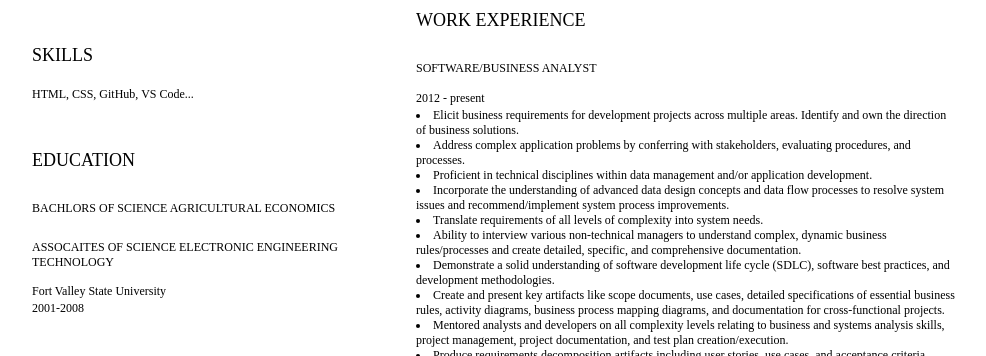
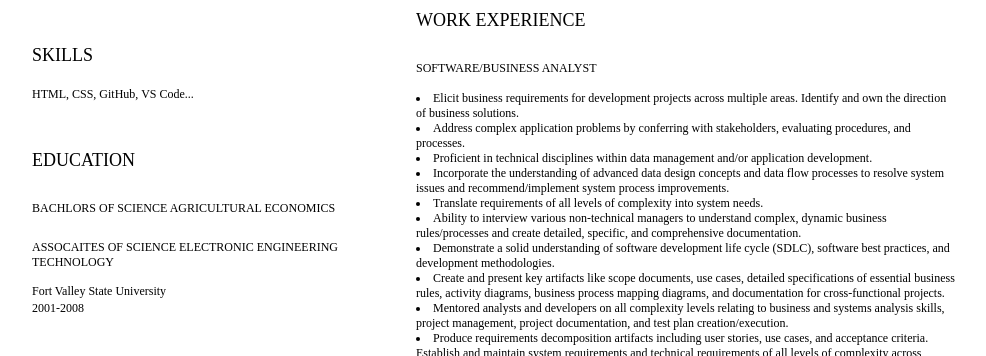
Before and after one commit to ogburnkimberly/resume, a plain HTML site: page index.html in a window 1280 px wide. Shown: the part 444-800 px from the top of the page, without its empty margins (152-1138 px from the left). Drawn offline with Linux system fonts and the light colour scheme.

Commit message:
Update index.html

```diff
--- a/index.html
+++ b/index.html
@@ -61,7 +61,7 @@
 					<!-- your work experience -->
                     <h3>SOFTWARE/BUSINESS ANALYST</h3>
                     <p>
-                            2012 - present
+
                     </p>
                     <p>
                            <li>Elicit business requirements for development projects across multiple areas. Identify and own the direction of business solutions.</li>
```
